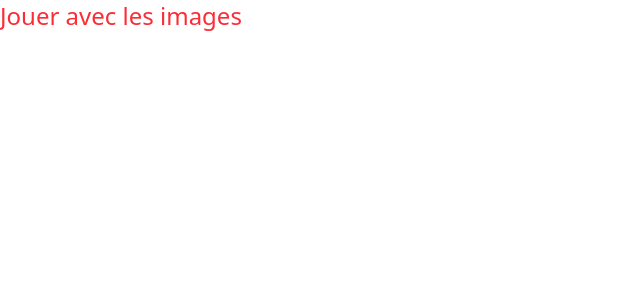
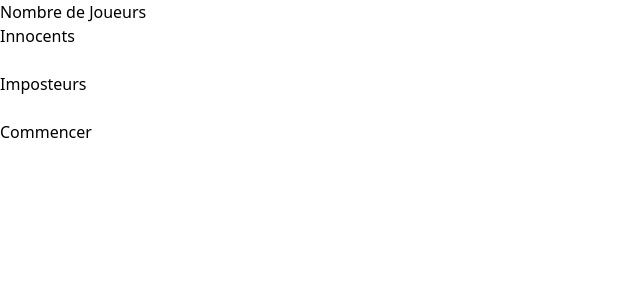
Before and after one commit to juless54/LookAlikes, a Vue app: page /imagesGame in a window 1280 px wide. Shown: the top 300 px of the page, without its empty margins (0-640 px from the left). Built offline with nearby package versions, Linux system fonts and the light colour scheme.

Commit message:
✨ display player count view when arriving on game page

```diff
--- a/src/views/ImagesGame.vue
+++ b/src/views/ImagesGame.vue
@@ -1,7 +1,14 @@
-<script setup></script>
+<script setup>
+import PlayerCountView from './PlayerCountView.vue'
+import { useGameStateStore } from '@/stores/gamestate'
+import { storeToRefs } from 'pinia'
+
+const gameStateStore = useGameStateStore()
+const { gameState } = storeToRefs(gameStateStore)
+</script>
 
 <template>
   <main>
-    <h1 class="text-2xl text-red-500">Jouer avec les images</h1>
+    <PlayerCountView v-show="gameState === 'PlayerCount'" />
   </main>
 </template>
```
